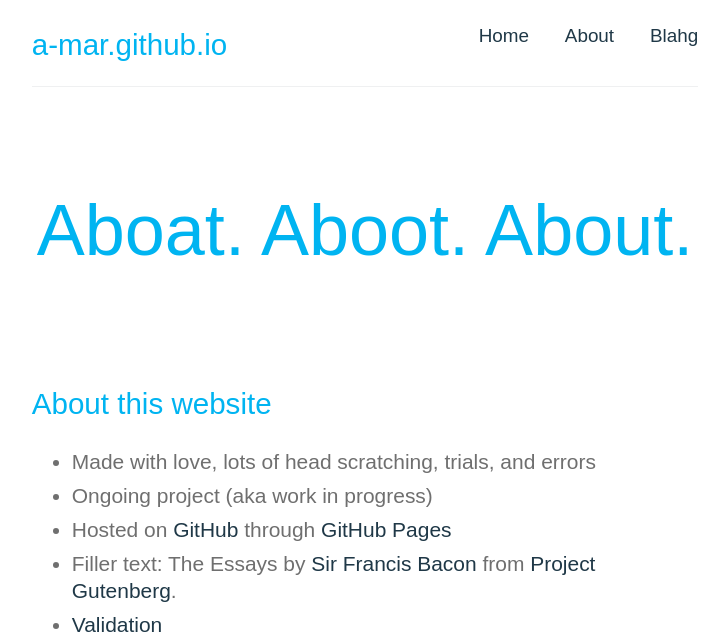
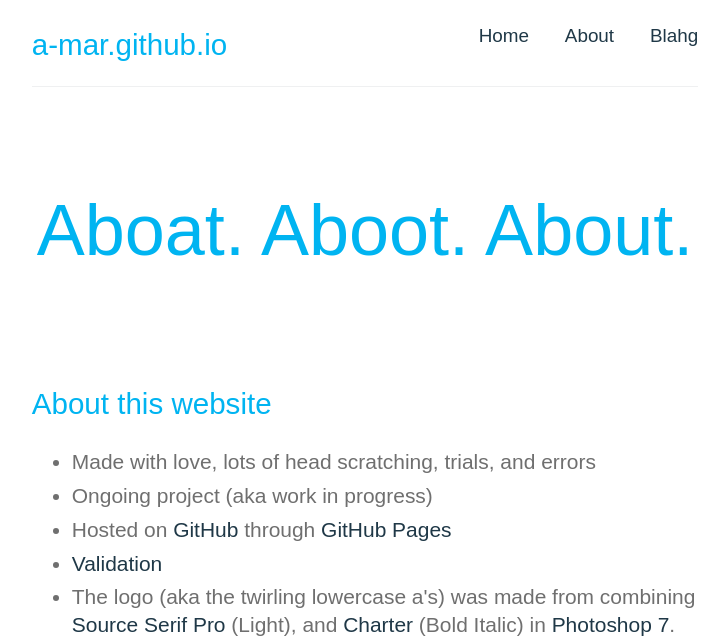
Before and after one commit to a-mar/a-mar.github.io, a Jekyll site: the page built from about/index.html, in a window 1280 px wide, cut to the strip 0-636 px from the top of the page. Shown: the whole strip, without its empty margins (275-1003 px from the left). Built offline with Jekyll 4.4.1, drawn with Linux system fonts in a browser that asks for light colours; nearby versions of some CDN libraries; some web fonts are replaced; library files that are not in the unit come from our copies; Markdown is read by kramdown in place of the engine named in the settings.

Commit message:
Update index.html

```diff
--- a/about/index.html
+++ b/about/index.html
@@ -12,7 +12,7 @@ title: Aboat. Aboot. About. @ a-mar
 	<li>Made with love, lots of head scratching, trials, and errors</li>
 	<li>Ongoing project (aka work in progress)</li>
 	<li>Hosted on <a href="https://github.com/" target="_blank">GitHub</a> through <a href="https://pages.github.com/" target="_blank">GitHub Pages</a></li>
-	<li>Filler text: The Essays by <a href="https://en.wikipedia.org/wiki/Francis_Bacon" target="_blank">Sir Francis Bacon</a> from <a href="http://www.gutenberg.org/ebooks/575" target="_blank">Project Gutenberg</a>.</li>
+	<!--<li>Filler text: The Essays by <a href="https://en.wikipedia.org/wiki/Francis_Bacon" target="_blank">Sir Francis Bacon</a> from <a href="http://www.gutenberg.org/ebooks/575" target="_blank">Project Gutenberg</a>.</li>-->
 	<li><a href="https://validator.w3.org/nu/?doc=http%3A%2F%2Fa-mar.github.io%2F" target="_blank" title="HTML5 Validator">Validation</a></li>
 	<li>The logo (aka the twirling lowercase a's) was made from combining <a title ="Source Serif Pro" href="http://www.fontsquirrel.com/fonts/source-serif-pro" target="_blank">Source Serif Pro</a> (Light), and <a title="Charter" href="http://practicaltypography.com/charter.html" target="_blank">Charter</a> (Bold Italic) in <a title="Photoshop 7" href="https://en.wikipedia.org/wiki/Adobe_Photoshop_version_history#7.0" target="_blank">Photoshop 7</a>.</li>
 </ul>
```
